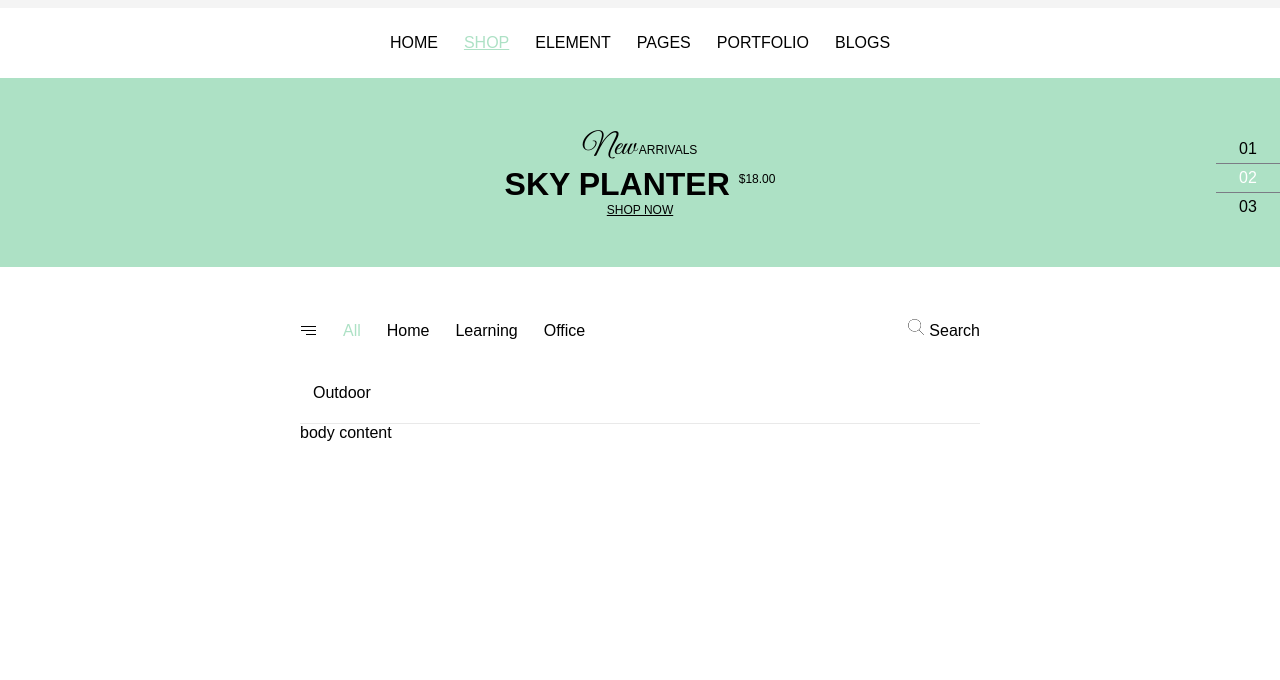
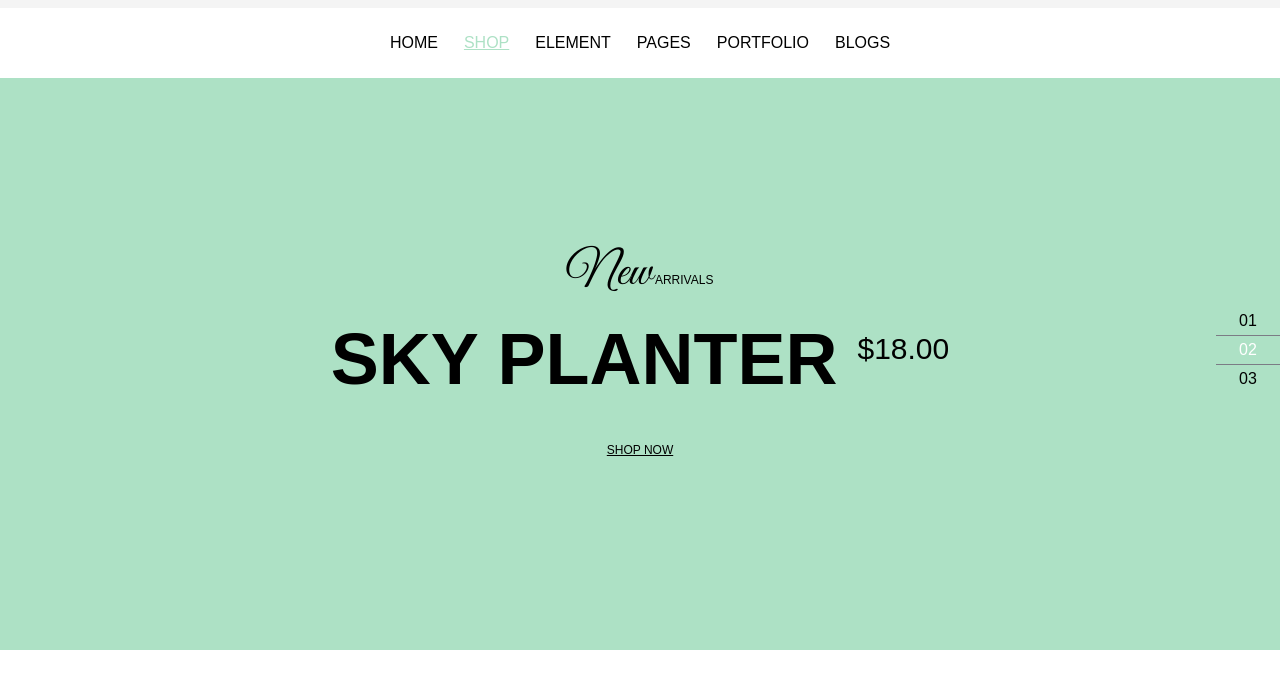
Before and after one commit to sarojrana/shopx, a plain HTML site: page index.html in a window 1280 px wide. Shown: the part 117-797 px from the top of the page. Drawn offline with Linux system fonts and the light colour scheme.

Commit message:
Minor update.

```diff
--- a/css/style.css
+++ b/css/style.css
@@ -36,23 +36,40 @@
 
 .banner {
   position: relative;
-  padding: 50px 0;
+  padding: 150px 0;
   text-align: center;
 }
 
-.banner .link {
+.banner h1 {
+  font-size: 72px;
+}
+
+.banner h1 span {
+  font-size: 30px;
+}
+
+.banner-content p {
+  padding: 15px 0;
+}
+
+.banner-content .shop-now {
+  padding: 40px 0;
+}
+
+.banner-content a.link {
+  line-height: 20px;
   text-decoration: underline;
 }
 
 .banner .calligraphy {
-  font-size: 30px;
+  font-size: 48px;
   font-family: 'Great Vibes', cursive;
 }
 
 .banner .banner-link {
   position: absolute;
   right: 0;
-  top: 30%;
+  top: 40%;
   width: 5%;
 }
 
--- a/index.html
+++ b/index.html
@@ -44,7 +44,7 @@
         <div class="banner-content">
           <p><span class="calligraphy">New</span> ARRIVALS</p>
           <h1>SKY PLANTER <sup><span>&dollar;18.00</span></sup></h1>
-          <p><a href="" class="link">SHOP NOW</a></p>
+          <p class="shop-now"><a href="" class="link">SHOP NOW</a></p>
         </div>
         <div class="banner-link">
           <ul>
@@ -70,12 +70,12 @@
             <div class="search"><img src="./images/search.png" /> Search</div>
           </div>
           <div class="body-content">
-            body content
+            Under construction!!!
           </div>
         </div>
         <div class="body-feature">
           <div class="price">
-            price
+            under construction!!!
           </div>
           <div class="feature-wrapper">
             <div class="feature">
```
